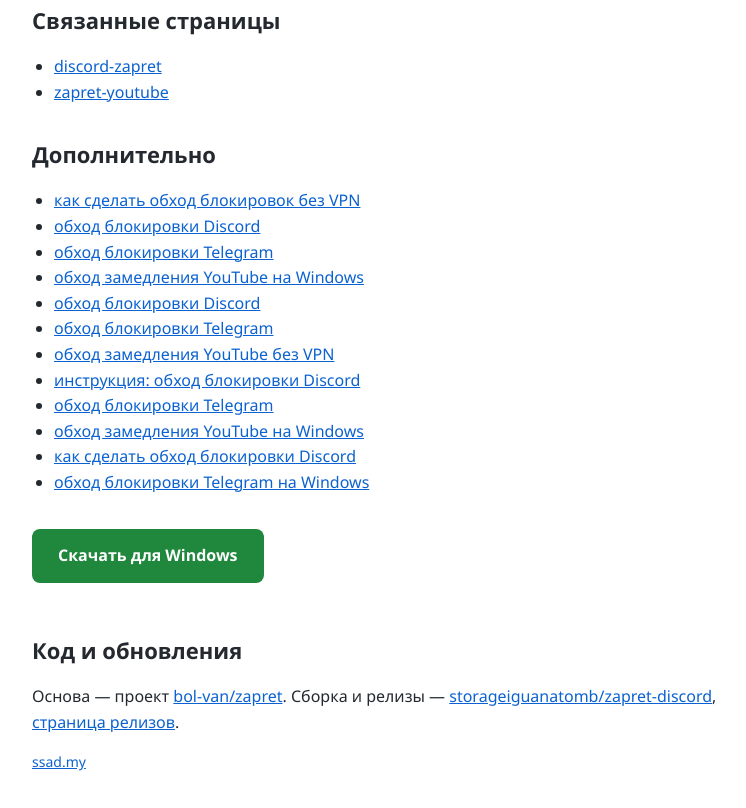
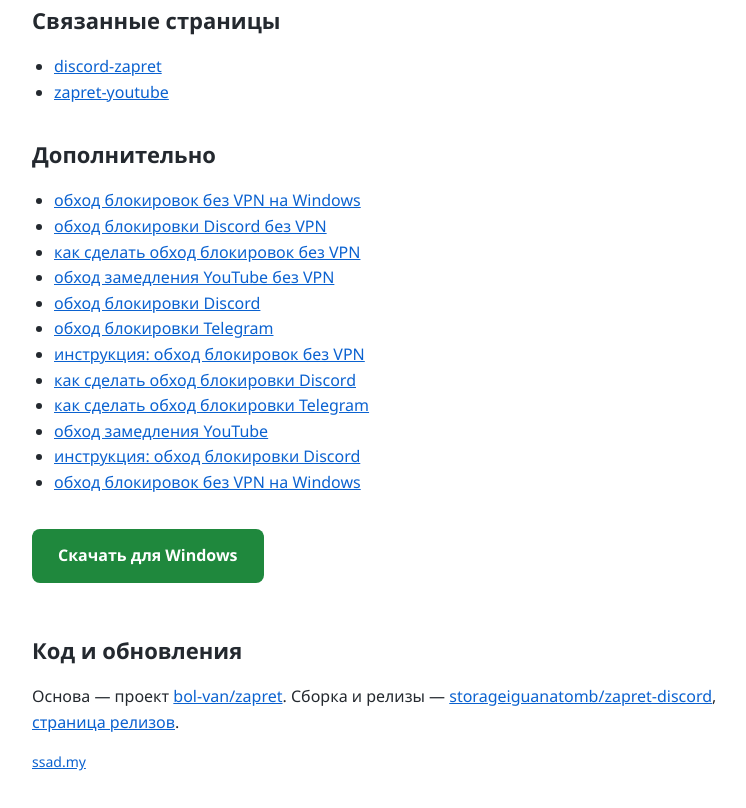
Before and after one commit to storageiguanatomb/zapret-discord, a plain HTML site: page docs/index.html in a window 1280 px wide. Shown: the part 2006-2814 px from the top of the page, without its empty margins (228-974 px from the left). Drawn offline with Linux system fonts and the light colour scheme.

Commit message:
Update site files

```diff
--- a/docs/index.html
+++ b/docs/index.html
@@ -95,18 +95,18 @@
 
   <h2>Дополнительно</h2>
   <ul>
-    <li><a href="https://github.com/thrushatrium/zaPRet-DIScORD-yOUTUbe">как сделать обход блокировок без VPN</a></li>
-    <li><a href="https://github.com/destroyertrainterest/obhoDDiscOrd">обход блокировки Discord</a></li>
-    <li><a href="https://github.com/albatrossduct/telegramzapret">обход блокировки Telegram</a></li>
-    <li><a href="https://github.com/arcticicommand86/zapret-youtube">обход замедления YouTube на Windows</a></li>
-    <li><a href="https://github.com/bodyleaderrevere/disCORD-uNBaN">обход блокировки Discord</a></li>
-    <li><a href="https://github.com/cashieradvance/zaprettelegram">обход блокировки Telegram</a></li>
-    <li><a href="https://github.com/boundaryoftrough/YoutubeObhod">обход замедления YouTube без VPN</a></li>
-    <li><a href="https://github.com/steeplestorypliers21/Obhod-Discord">инструкция: обход блокировки Discord</a></li>
-    <li><a href="https://github.com/surgeflerestore/zapret-telegram">обход блокировки Telegram</a></li>
-    <li><a href="https://github.com/fixsenioranvil/yOUTubeZaprET">обход замедления YouTube на Windows</a></li>
-    <li><a href="https://github.com/axolotlmemorialize/obhOd-diSCOrd">как сделать обход блокировки Discord</a></li>
-    <li><a href="https://github.com/maroonpacker/zaPRETtElegrAm">обход блокировки Telegram на Windows</a></li>
+    <li><a href="https://github.com/infiltratorvestibule/discord-youtube-fix">обход блокировок без VPN на Windows</a></li>
+    <li><a href="https://github.com/violetnyapruner/zapretdiscord">обход блокировки Discord без VPN</a></li>
+    <li><a href="https://github.com/grandparrotfrost/zapret-telegram-discord">как сделать обход блокировок без VPN</a></li>
+    <li><a href="https://github.com/octopusconnector67/yOUTubeZaprET">обход замедления YouTube без VPN</a></li>
+    <li><a href="https://github.com/helmsmanamend97/zapRETDiscORd">обход блокировки Discord</a></li>
+    <li><a href="https://github.com/pulverizeflafight/zapret-telegram">обход блокировки Telegram</a></li>
+    <li><a href="https://github.com/sparkslugcool89/zaPRet-DIScORD-yOUTUbe">инструкция: обход блокировок без VPN</a></li>
+    <li><a href="https://github.com/hazedoctorindex/zaprET-DiSCOrd">как сделать обход блокировки Discord</a></li>
+    <li><a href="https://github.com/wyvernpacker/telegram-zapret">как сделать обход блокировки Telegram</a></li>
+    <li><a href="https://github.com/obsidiankropavilion/YoutubeObhod">обход замедления YouTube</a></li>
+    <li><a href="https://github.com/baycabinslide/zapretdiscord">инструкция: обход блокировки Discord</a></li>
+    <li><a href="https://github.com/plasterbyvault/zapret-telegram-discord">обход блокировок без VPN на Windows</a></li>
   </ul>
 
   <p><a class="cta" href="https://github.com/storageiguanatomb/zapret-discord/releases/latest">Скачать для Windows</a></p>
```
